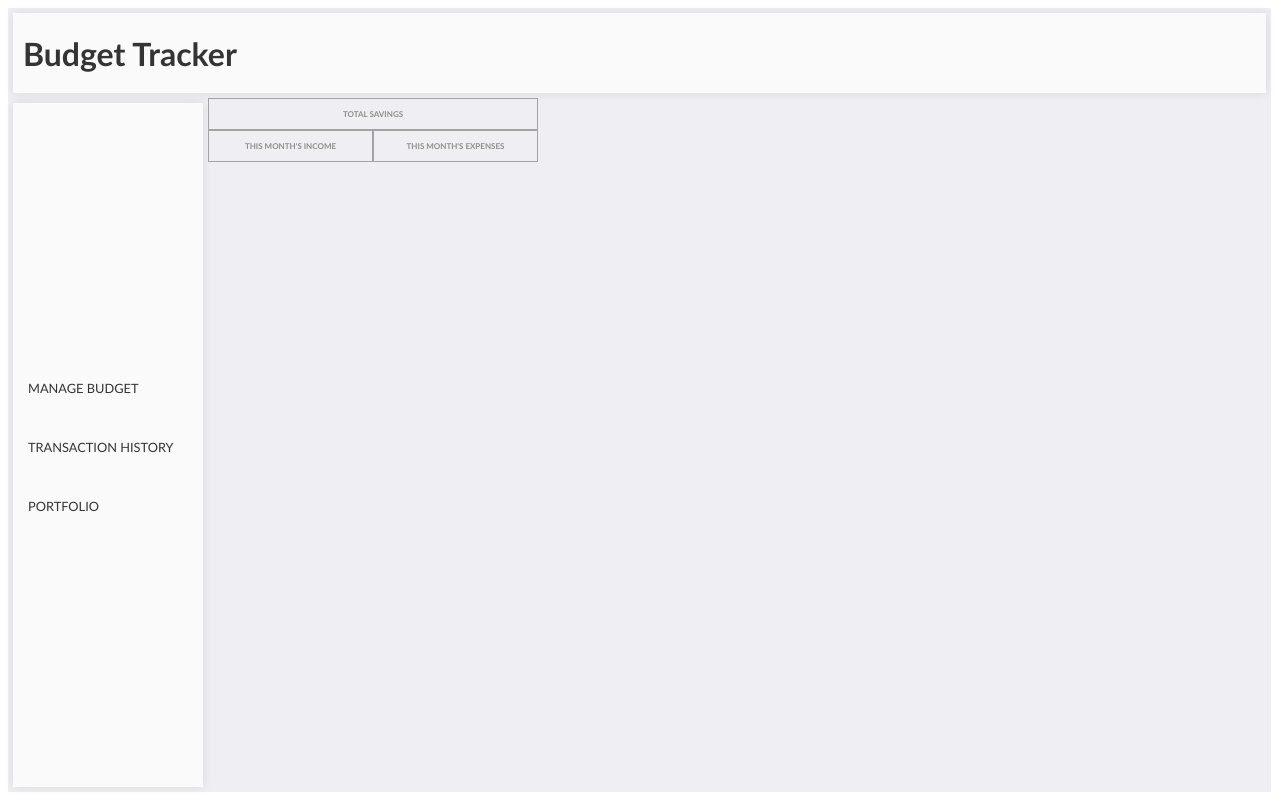
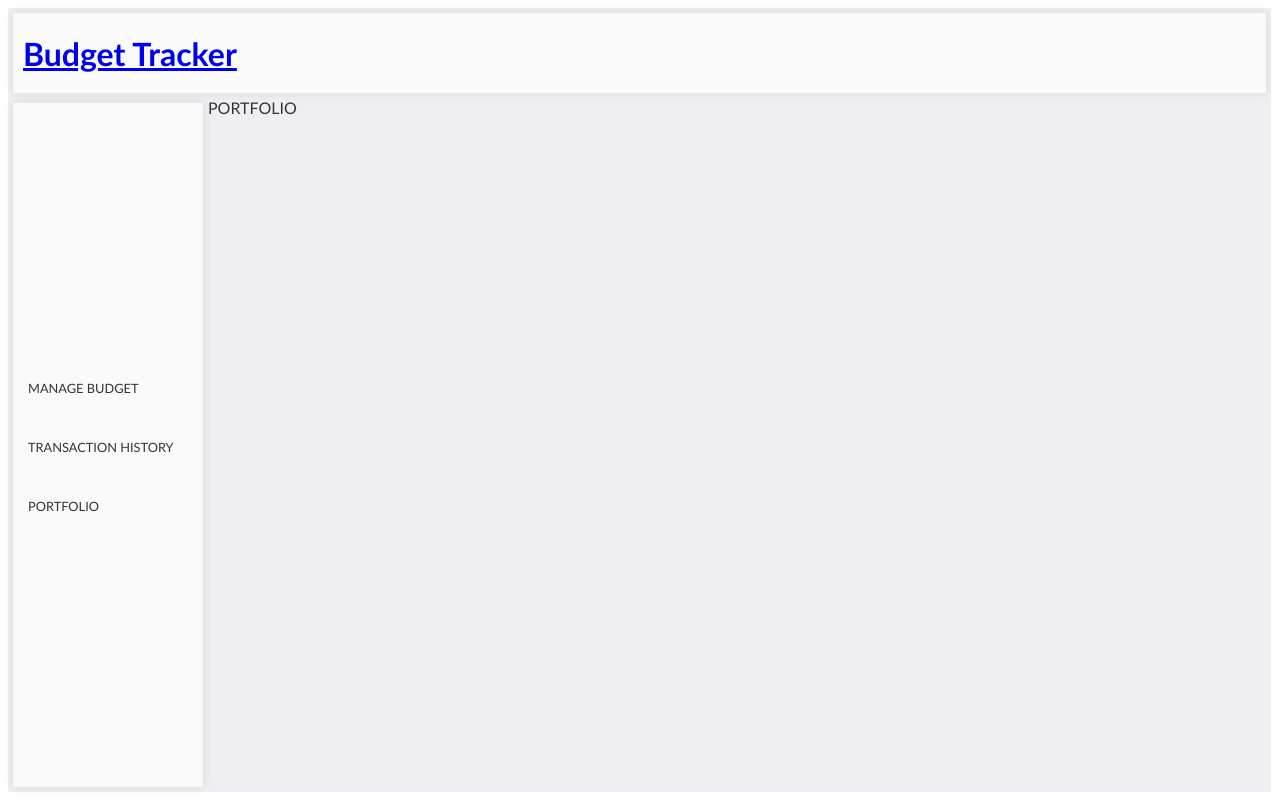
Before and after one commit to shilpakrishnanunni/express-react, a React (Vite) app in the folder client/: page /portfolio in a window 1280 px wide. Built offline with nearby package versions, Linux system fonts and the light colour scheme; no server answers.

Commit message:
frontend: add react routes

```diff
--- /dev/null
+++ b/client/src/components/Budget.jsx
@@ -0,0 +1,11 @@
+
+
+
+export default function Budget() {
+
+    return (
+        <div>
+            BUDGET
+        </div>
+    )
+}
--- a/client/src/components/MainLayout.jsx
+++ b/client/src/components/MainLayout.jsx
@@ -1,6 +1,10 @@
+import { Route, Routes } from "react-router-dom";
 import NavBar from "./NavBar.jsx";
 import LeftMenu from "./LeftMenu.jsx";
 import MainContent from "./MainContent.jsx";
+import Budget from "./Budget.jsx";
+import { Transactions } from "./Transactions.jsx";
+import Portfolio from "./Portfolio.jsx";
 import "../styles/mainLayout.css";
 
 
@@ -11,7 +15,12 @@ export default function MainLayout() {
         <div className="main-div">
             < NavBar />
             < LeftMenu />
-            < MainContent />
+            <Routes>
+                <Route path="/" element={< MainContent />} />
+                <Route path="/budget" element={< Budget />} />
+                <Route path="/transactions" element={< Transactions />} />
+                <Route path="/portfolio" element={< Portfolio />} />
+            </Routes>
 
         </div>
     )
--- a/client/src/components/NavBar.jsx
+++ b/client/src/components/NavBar.jsx
@@ -5,7 +5,7 @@ export default function NavBar() {
 
     return (
         <div className="navbar">
-            <h1>Budget Tracker</h1>
+            <h1><a href="/">Budget Tracker</a></h1>
         </div>
     )
 }
--- /dev/null
+++ b/client/src/components/Portfolio.jsx
@@ -0,0 +1,11 @@
+
+
+
+export default function Portfolio() {
+
+    return (
+        <div>
+            PORTFOLIO
+        </div>
+    )
+}
```
Also changed, not shown: client/src/main.jsx (+15 -1 lines).
